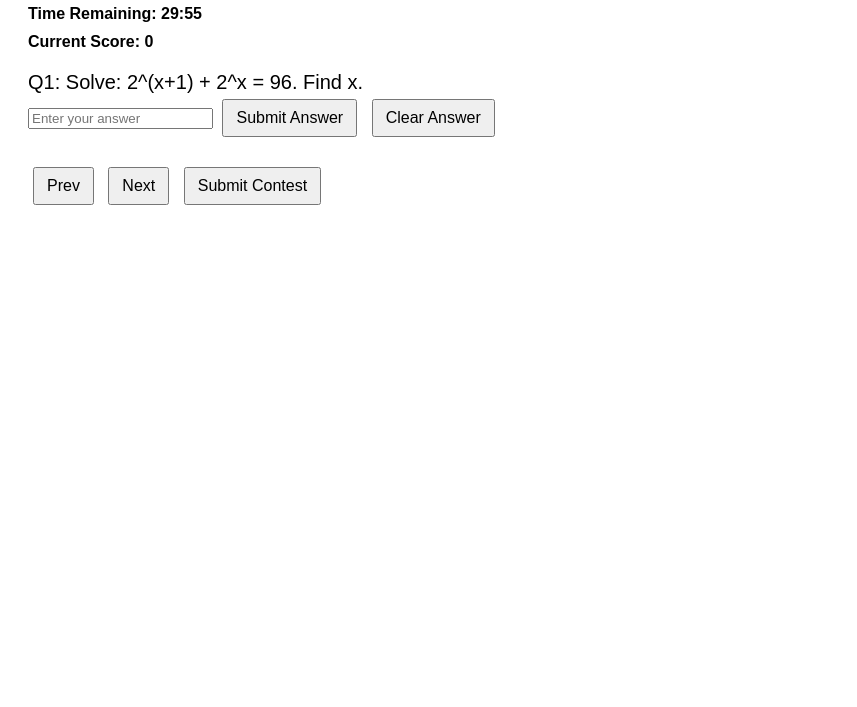
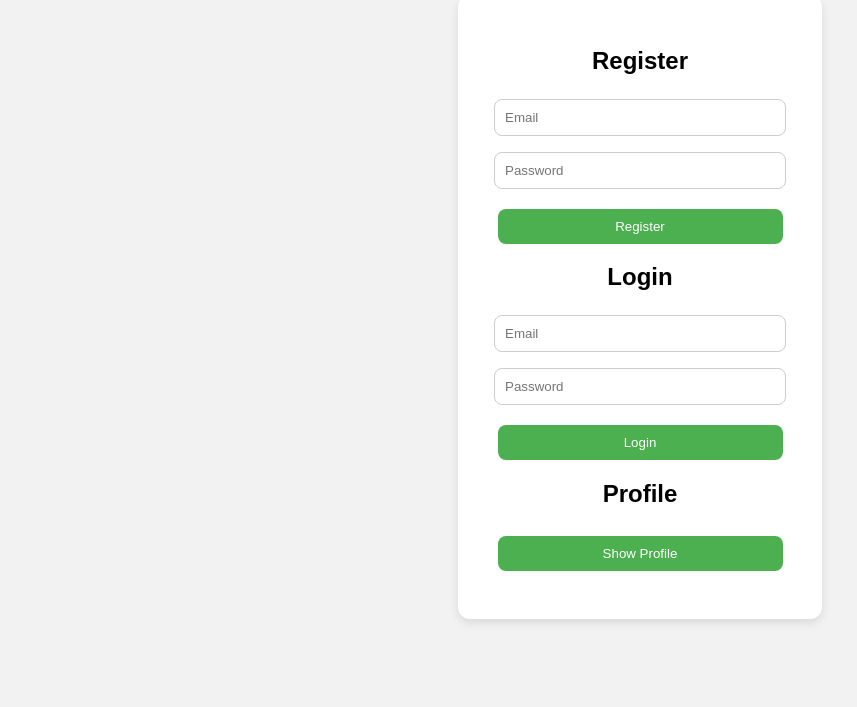
Before and after one commit to firestar3/Math-Contest, a plain HTML site: page index.html in a window 1280 px wide. Shown: the part 93-800 px from the top of the page, without its empty margins (0-857 px from the left). Drawn offline with Linux system fonts and the light colour scheme.

Commit message:
Update index.html

```diff
--- a/index.html
+++ b/index.html
@@ -2,126 +2,116 @@
 <html lang="en">
 <head>
   <meta charset="UTF-8">
-<meta name="viewport" content="width=device-width, initial-scale=1.0">
-<title>Math Contest</title>
+  <title>Firebase Login/Register</title>
   <style>
-body { font-family: Arial, sans-serif; padding: 20px; }
-h1 { font-size: 28px; }
-button { margin: 5px; padding: 8px 12px; font-size: 16px; }
-#question { margin-top: 20px; font-size: 20px; }
-#timer { font-weight: bold; margin-top: 10px; }
-#score { margin-top: 10px; font-weight: bold; }
+    body {
+      font-family: Arial, sans-serif;
+      background: #f2f2f2;
+      display: flex;
+      justify-content: center;
+      align-items: center;
+      height: 100vh;
+      margin: 0;
+    }
+    .container {
+      background: white;
+      padding: 2rem;
+      border-radius: 12px;
+      box-shadow: 0 4px 10px rgba(0,0,0,0.1);
+      width: 300px;
+      text-align: center;
+    }
+    input {
+      width: 90%;
+      padding: 10px;
+      margin: 8px 0;
+      border: 1px solid #ccc;
+      border-radius: 8px;
+    }
+    button {
+      width: 95%;
+      padding: 10px;
+      margin-top: 12px;
+      background: #4CAF50;
+      color: white;
+      border: none;
+      border-radius: 8px;
+      cursor: pointer;
+    }
+    button:hover { background: #45a049; }
+    h2 { margin-bottom: 1rem; }
+    #output { margin-top: 1rem; color: #333; }
   </style>
 </head>
 <body>
+  <div class="container">
+    <h2>Register</h2>
+    <input id="regEmail" type="email" placeholder="Email">
+    <input id="regPass" type="password" placeholder="Password">
+    <button onclick="registerUser()">Register</button>
 
-<h1>Math Contest</h1>
-<div id="timer">Time Remaining: 30:00</div>
-<div id="score">Current Score: 0</div>
+    <h2>Login</h2>
+    <input id="logEmail" type="email" placeholder="Email">
+    <input id="logPass" type="password" placeholder="Password">
+    <button onclick="loginUser()">Login</button>
 
-<div id="question"></div>
-
-<input type="text" id="answer" placeholder="Enter your answer">
-<button onclick="submitAnswer()">Submit Answer</button>
-<button onclick="clearAnswer()">Clear Answer</button>
-
-<div style="margin-top:20px;">
-<button onclick="prevQuestion()">Prev</button>
-<button onclick="nextQuestion()">Next</button>
-<button onclick="finalSubmit()">Submit Contest</button>
+    <h2>Profile</h2>
+    <button onclick="showProfile()">Show Profile</button>
+    <p id="output"></p>
   </div>
 
-<script>
-// ---------- Questions ----------
-const QUESTIONS = [
-{q: "Solve: 2^(x+1) + 2^x = 96. Find x.", ans: "5"},
-{q: "How many even numbers from 200-700 can be created by choosing 3 unique digits from {1,2,5,7,8,9}?", ans: "12"},
-{q: "Bucket problem: full weight = 3a-2b", ans: "3a-2b"},
-{q: "Dunbar family: how many children?", ans: "6"},
-{q: "Square EFGH ratio of area to ABCD?", ans: "25/32"},
-{q: "Basketball free throws?", ans: "13"},
-{q: "Circles A, B, C area outside overlap?", ans: "2"},
-{q: "Pencil cost in cents?", ans: "11"},
-{q: "Bookshelf arrangement?", ans: "40"},
-{q: "6x^2 + 14x - 34 = 6, smallest x?", ans: "-4"}
-];
+  <script type="module">
+    // Import Firebase SDK
+    import { initializeApp } from "https://www.gstatic.com/firebasejs/10.13.1/firebase-app.js";
+    import { getAuth, createUserWithEmailAndPassword, signInWithEmailAndPassword } from "https://www.gstatic.com/firebasejs/10.13.1/firebase-auth.js";
 
-const NUM_QUESTIONS = QUESTIONS.length;
-let currentQ = 0;
-let answers = Array(NUM_QUESTIONS).fill("");
-let attempts = Array(NUM_QUESTIONS).fill(0);
-let scores = Array(NUM_QUESTIONS).fill(7);
+    // Your Firebase configuration
+    const firebaseConfig = {
+      apiKey: "AIzaSyA26i_VumRnCZxe1bfDBWXb563ly_w5mn0",
+      authDomain: "math-contest-63f0d.firebaseapp.com",
+      projectId: "math-contest-63f0d",
+      storageBucket: "math-contest-63f0d.firebasestorage.app",
+      messagingSenderId: "387688141725",
+      appId: "1:387688141725:web:d9742d49e6a49a6bbb5574"
+    };
 
-// ---------- Timer ----------
-let duration = 30*60; // 30 minutes in seconds
-let timerInterval = setInterval(() => {
-    if(duration <= 0){ autoSubmit(); return; }
-    duration--;
-    let m = Math.floor(duration/60).toString().padStart(2,'0');
-    let s = (duration%60).toString().padStart(2,'0');
-    document.getElementById("timer").textContent = `Time Remaining: ${m}:${s}`;
-},1000);
+    // Initialize Firebase
+    const app = initializeApp(firebaseConfig);
+    const auth = getAuth(app);
 
-// ---------- Functions ----------
-function normalize(s){ return s.trim().toLowerCase().replace(/\s/g,""); }
-function computePoints(attempt){ return Math.max(7 - 2*(attempt-1),0); }
-
-function showQuestion(){
-    document.getElementById("question").textContent = `Q${currentQ+1}: ${QUESTIONS[currentQ].q}`;
-    document.getElementById("answer").value = answers[currentQ];
-    updateScore();
+    // Register function
+    async function registerUser() {
+      const email = document.getElementById('regEmail').value;
+      const password = document.getElementById('regPass').value;
+      try {
+        const userCredential = await createUserWithEmailAndPassword(auth, email, password);
+        document.getElementById('output').innerText = "Registered: " + userCredential.user.email;
+      } catch (error) {
+        document.getElementById('output').innerText = "Error: " + error.message;
+      }
     }
 
-function updateScore(){
-    let total = 0;
-    for(let i=0;i<NUM_QUESTIONS;i++){
-        if(normalize(answers[i]) === normalize(QUESTIONS[i].ans) && attempts[i]>0){
-            total += computePoints(attempts[i]);
+    // Login function
+    async function loginUser() {
+      const email = document.getElementById('logEmail').value;
+      const password = document.getElementById('logPass').value;
+      try {
+        const userCredential = await signInWithEmailAndPassword(auth, email, password);
+        document.getElementById('output').innerText = "Logged in: " + userCredential.user.email;
+      } catch (error) {
+        document.getElementById('output').innerText = "Error: " + error.message;
       }
     }
-    document.getElementById("score").textContent = `Current Score: ${total}`;
-}
 
-function submitAnswer(){
-    let ans = document.getElementById("answer").value.trim();
-    if(ans === ""){ alert("Enter an answer."); return; }
-    attempts[currentQ]++;
-    if(normalize(ans) === normalize(QUESTIONS[currentQ].ans)){
-        scores[currentQ] = computePoints(attempts[currentQ]);
-        answers[currentQ] = ans;
-        alert(`Correct! You earned ${scores[currentQ]} points.`);
+    // Show current user
+    function showProfile() {
+      const user = auth.currentUser;
+      if (user) {
+        document.getElementById('output').innerText = "Logged in as: " + user.email;
       } else {
-        scores[currentQ] = Math.max(scores[currentQ]-2,0);
-        answers[currentQ] = ans;
-        alert(`Incorrect. Problem worth now ${scores[currentQ]}`);
-    }
-    updateScore();
-}
-
-function clearAnswer(){ document.getElementById("answer").value = ""; }
-function prevQuestion(){ if(currentQ>0){ currentQ--; showQuestion(); } }
-function nextQuestion(){ if(currentQ<NUM_QUESTIONS-1){ currentQ++; showQuestion(); } }
-
-function finalSubmit(){
-    clearInterval(timerInterval);
-    let total = 0;
-    for(let i=0;i<NUM_QUESTIONS;i++){
-        if(normalize(answers[i]) === normalize(QUESTIONS[i].ans) && attempts[i]>0){
-            total += computePoints(attempts[i]);
+        document.getElementById('output').innerText = "No user logged in.";
       }
     }
-    alert(`Contest Submitted!\nFinal Score: ${total} pts\nTime Used: ${30*60-duration}s`);
-}
-
-function autoSubmit(){
-    clearInterval(timerInterval);
-    alert("Time's up! Contest auto-submitted.");
-    finalSubmit();
-}
-
-// ---------- Initialize ----------
-showQuestion();
-
   </script>
 </body>
 </html>
```
Lines whose indentation alone changed are shown as unchanged.
